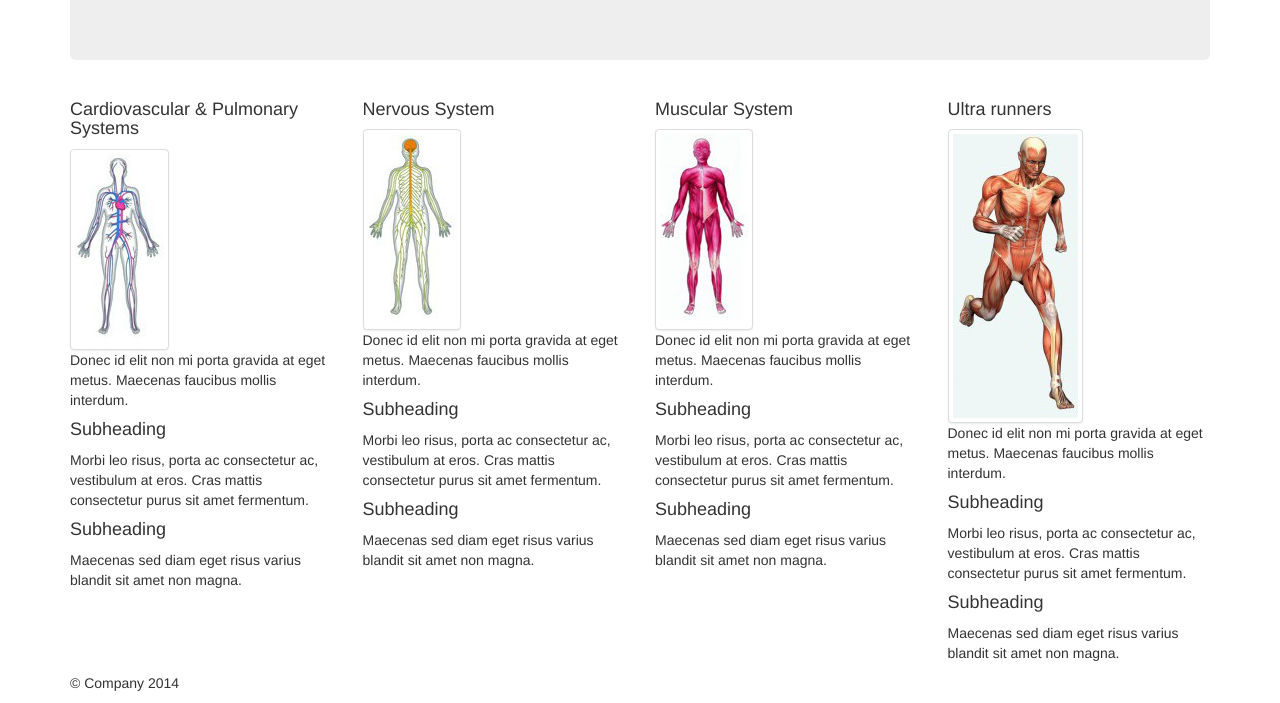
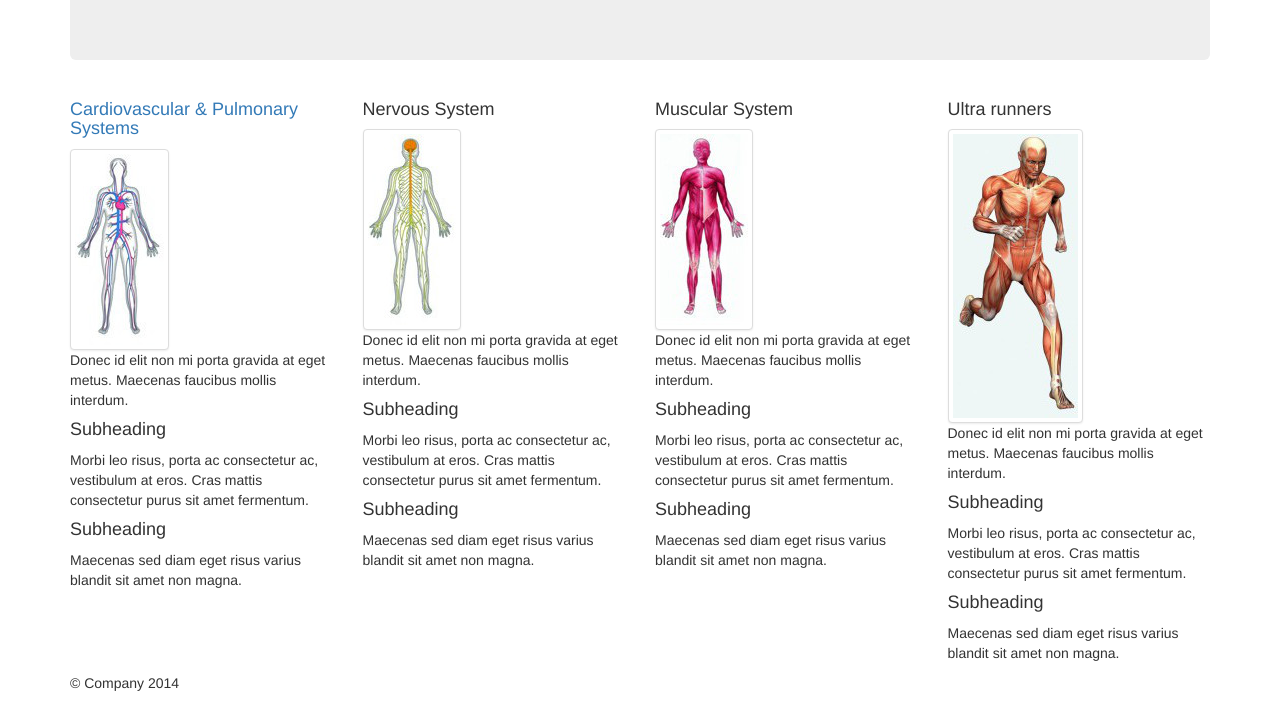
Before and after one commit to alexlovespancakes/Genomics-Ultragenes, a website: page src/index.html in a window 1280 px wide. Shown: the part 180-883 px from the top of the page. Drawn offline with nearby package versions, Linux system fonts and the light colour scheme.

Commit message:
fixed my link fail

```diff
--- a/src/index.html
+++ b/src/index.html
@@ -48,9 +48,9 @@
           <div class="row">
 
             <div class="col-lg-3">
-              <h4><ahref="/cardiovascularpulmonary">Cardiovascular & Pulmonary Systems</a></h4>
+              <h4><a href="/cardiovascularpulmonary">Cardiovascular & Pulmonary Systems</a></h4>
 
-              <ahref="/cardiovascularpulmonary"><img src="./img/cardiovascular_pulmonary_system.jpg" class="img-thumbnail" alt="Cardiovascular & Pulmonary Systems" /></a>
+              <a href="/cardiovascularpulmonary"><img src="./img/cardiovascular_pulmonary_system.jpg" class="img-thumbnail" alt="Cardiovascular & Pulmonary Systems" /></a>
 
               <p>Donec id elit non mi porta gravida at eget metus. Maecenas faucibus mollis interdum.</p>
 
```
